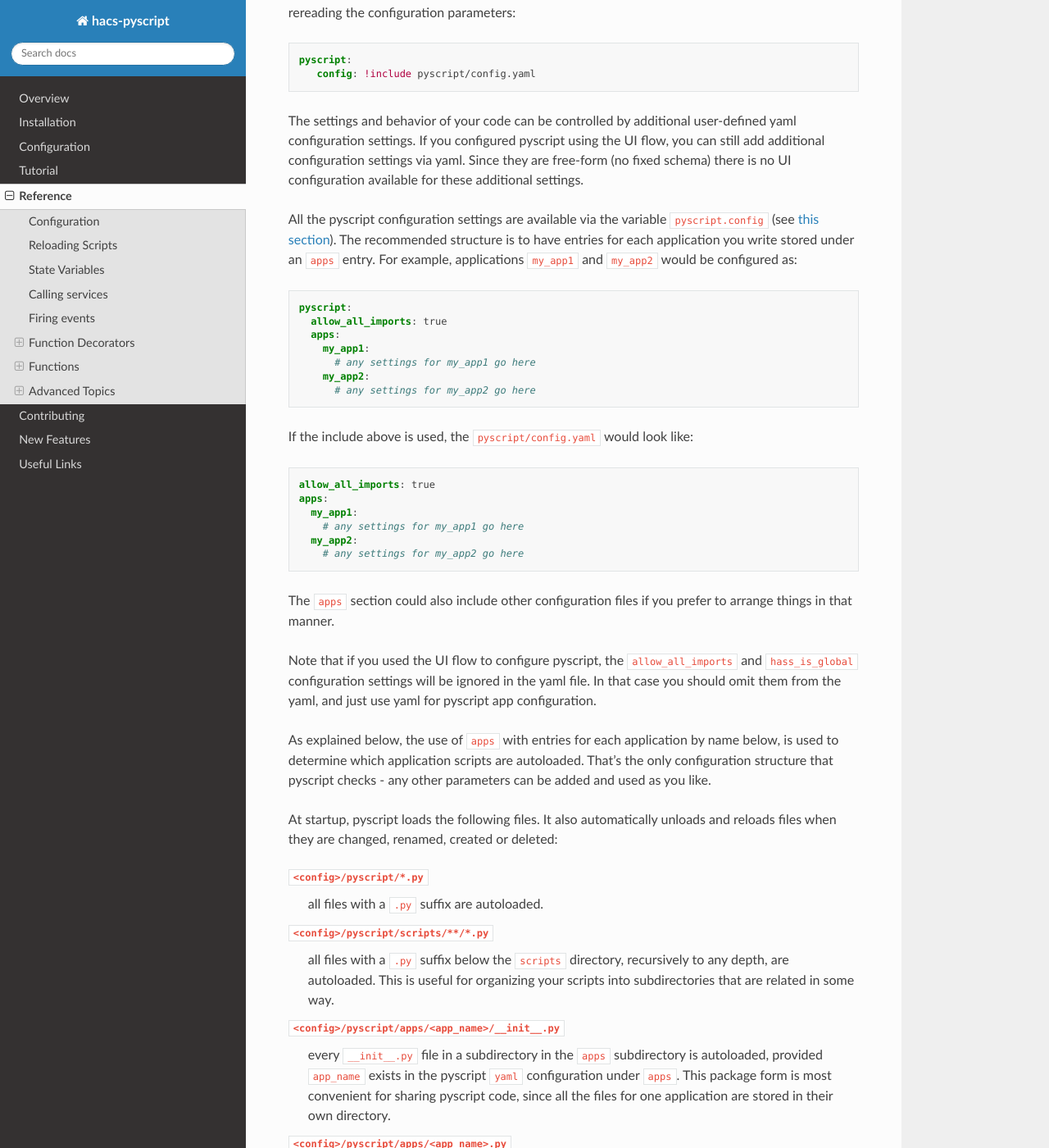
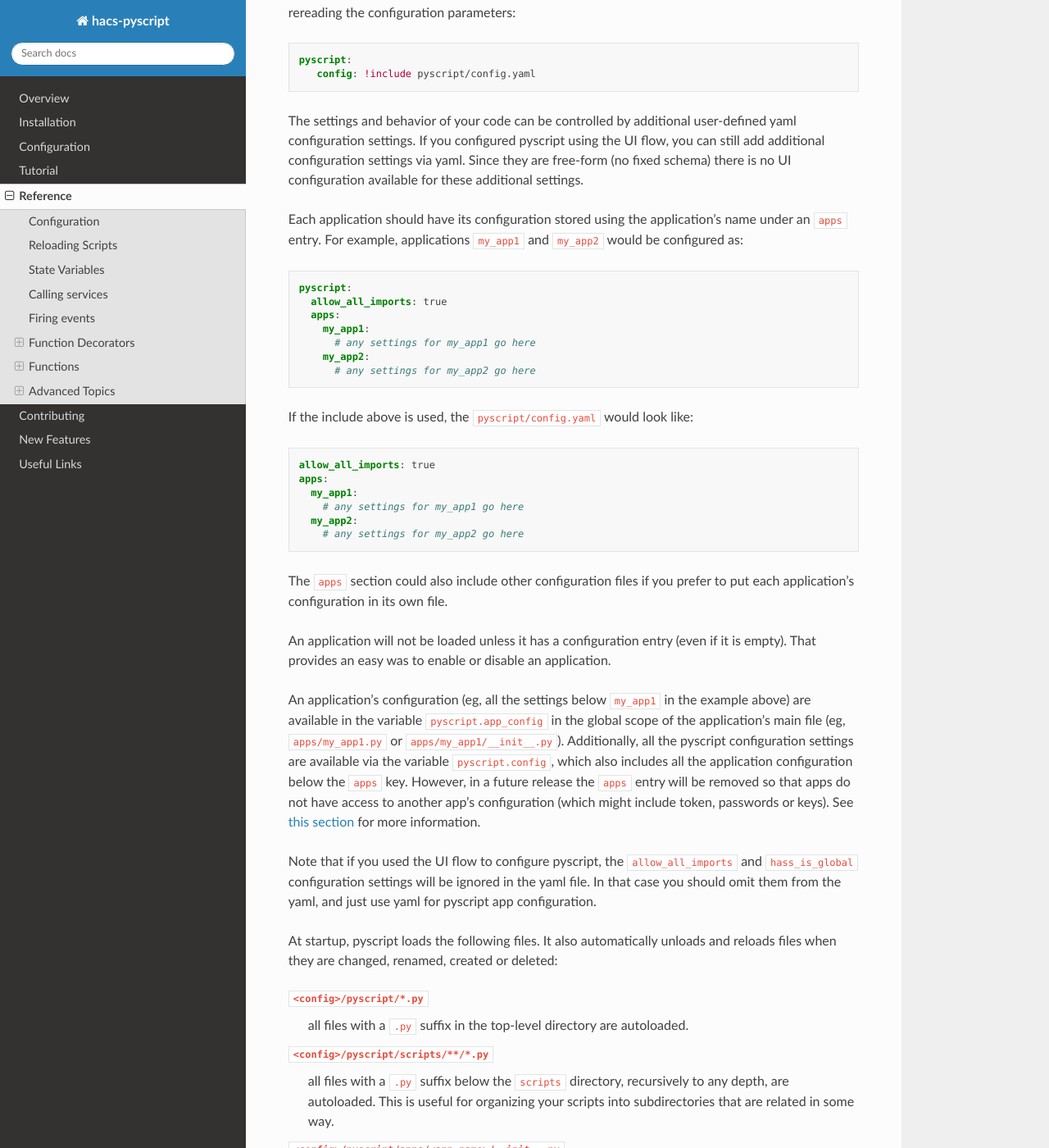
Before and after one commit to custom-components/pyscript, a Sphinx documentation site: the page built from docs/reference.rst, in a window 1280 px wide and 1400 px high, scrolled down 702 px. Shown: the whole window at 82% size. Built offline with Sphinx 7.4.7 and the Read the Docs theme 2.0.0, drawn with Linux system fonts in a browser that asks for light colours; some of the changed text lies outside the part shown.

Commit message:
Add pyscript.app_config for app's config settings; see #123

```diff
--- a/docs/reference.rst
+++ b/docs/reference.rst
@@ -42,10 +42,9 @@ configuration settings. If you configured pyscript using the UI flow, you can st
 add additional configuration settings via yaml. Since they are free-form (no fixed
 schema) there is no UI configuration available for these additional settings.
 
-All the pyscript configuration settings are available via the variable ``pyscript.config``
-(see `this section <#accessing-yaml-configuration>`__). The recommended structure is
-to have entries for each application you write stored under an ``apps`` entry.
-For example, applications ``my_app1`` and ``my_app2`` would be configured as:
+Each application should have its configuration stored using the application's name under
+an ``apps`` entry. For example, applications ``my_app1`` and ``my_app2`` would be configured
+as:
 
 .. code:: yaml
 
@@ -68,22 +67,30 @@ If the include above is used, the ``pyscript/config.yaml`` would look like:
      my_app2:
        # any settings for my_app2 go here
 
-The ``apps`` section could also include other configuration files if you prefer to arrange
-things in that manner.
+The ``apps`` section could also include other configuration files if you prefer to put
+each application's configuration in its own file.
+
+An application will not be loaded unless it has a configuration entry (even if it is empty).
+That provides an easy was to enable or disable an application.
+
+An application's configuration (eg, all the settings below ``my_app1`` in the example above)
+are available in the variable ``pyscript.app_config`` in the global scope of the application's
+main file (eg, ``apps/my_app1.py`` or ``apps/my_app1/__init__.py``).  Additionally, all the pyscript
+configuration settings are available via the variable ``pyscript.config``, which also includes
+all the application configuration below the ``apps`` key. However, in a future release the
+``apps`` entry will be removed so that apps do not have access to another app's configuration
+(which might include token, passwords or keys).  See `this section <#accessing-yaml-configuration>`__
+for more information.
 
 Note that if you used the UI flow to configure pyscript, the ``allow_all_imports`` and
 ``hass_is_global`` configuration settings will be ignored in the yaml file. In that case
 you should omit them from the yaml, and just use yaml for pyscript app configuration.
 
-As explained below, the use of ``apps`` with entries for each application by name below,
-is used to determine which application scripts are autoloaded. That's the only configuration
-structure that pyscript checks - any other parameters can be added and used as you like.
-
 At startup, pyscript loads the following files. It also automatically unloads and reloads
 files when they are changed, renamed, created or deleted:
 
 ``<config>/pyscript/*.py``
-  all files with a ``.py`` suffix are autoloaded.
+  all files with a ``.py`` suffix in the top-level directory are autoloaded.
 
 ``<config>/pyscript/scripts/**/*.py``
   all files with a ``.py`` suffix below the ``scripts`` directory, recursively to any depth,
@@ -1467,20 +1474,24 @@ A ``dict`` could be used instead of a list, with a key that combines the unique
 of the trigger. That way a new trigger with the same parameters will replace an old one
 when the ``dict`` entry is set, if that's the behavior you want.
 
-Accessing YAML configuration
+Accessing YAML Configuration
 ^^^^^^^^^^^^^^^^^^^^^^^^^^^^
 
-Pyscript binds all of its ``yaml`` configuration to the variable ``pyscript.config``. That
-allows you to add configuration settings that can be processed by your pyscript code.
+Pyscript binds all of its ``yaml`` configuration to the variable ``pyscript.config``. That allows
+you to add configuration settings that can be processed by your pyscript code. Additionally, an
+application's configuration (eg, for an application ``app_name``, all the settings in ``app_name``
+below ``apps``) are available in the variable ``pyscript.app_config`` in the global scope of the
+application's main file (eg, ``apps/app_name.py`` or ``apps/app_name/__init__.py``).
 
 One motivation is to allow pyscript apps to be developed and shared that can instantiate triggers
 and logic based on ``yaml`` configuration. That allows other users to use and configure your
 pyscript code without needing to edit or even understand it - they just need to add the
 corresponding ``yaml`` configuration.
 
-A recommended convention is to put the settings for a pyscript application called ``auto_lights``
-below an entry ``apps``. That entry could contain a list of settings (eg, for handling multiple
-rooms or locations).
+The configuration for an application should be placed below that application's name under the
+``apps`` configuration key.  For example, the settings for a pyscript application called
+``auto_lights`` below an entry ``apps``. That entry could contain a list of settings (eg, for
+handling multiple rooms or locations).
 
 Here's an example ``yaml`` configuration with settings for two applications, ``auto_lights``
 and ``motion_light``:
@@ -1508,8 +1519,22 @@ and ``motion_light``:
            light: side_flood
          - sensor: front_patio
            light: front_porch
-
-The corresponding ``pyscript.config`` variable value will be:
+     global:
+       setting1: 10
+       setting2: true
+
+For the ``auto_lights`` application, those settings are available to that application's main
+source file (eg, ``apps/auto_lights.py`` or ``apps/auto_lights/__init__.py``) in the global
+variable ``pyscript.app_config``, which will be set to:
+
+.. code:: python
+
+   [
+       {"room": "living", "level": 60, "some_list": [1, 20]},
+       {"room": "dining", "level": 80, "some_list": [1, 20]},
+   ],
+
+The corresponding global ``pyscript.config`` variable value will be:
 
 .. code:: python
 
@@ -1526,14 +1551,22 @@ The corresponding ``pyscript.config`` variable value will be:
                {"sensor": "front_patio", "light": "front_porch"},
            ],
        },
+       "global": {
+           "setting1": 10,
+           "setting2": True,
+       },
    }
+
+Note that accessing ``pyscript.config["apps"]`` is deprecated.  The ``apps`` entry will be removed
+in a future release so that apps do not have access to another app's configuration
+(which might include token, passwords or keys).
 
 Your application code for ``auto_lights`` would be in either
 
 - ``<config>/pyscript/apps/auto_lights.py``
 - ``<config>/pyscript/apps/auto_lights/__init__.py``
 
-It can simply iterate over ``pyscript.config["apps"]["auto_lights"]`` settings up the necessary
+It can simply iterate over ``pyscript.app_config`` settings up the necessary
 triggers and application logic, eg:
 
 .. code:: python
@@ -1544,7 +1577,7 @@ triggers and application logic, eg:
        #
        pass
 
-   for inst in pyscript.config["apps"]["auto_lights"]:
+   for inst in pyscript.app_config:
        setup_triggers(**inst)
 
 Validating the configuration can be done either manually or with the ``voluptuous`` package.
```
Also changed, not shown: 2 other files.
